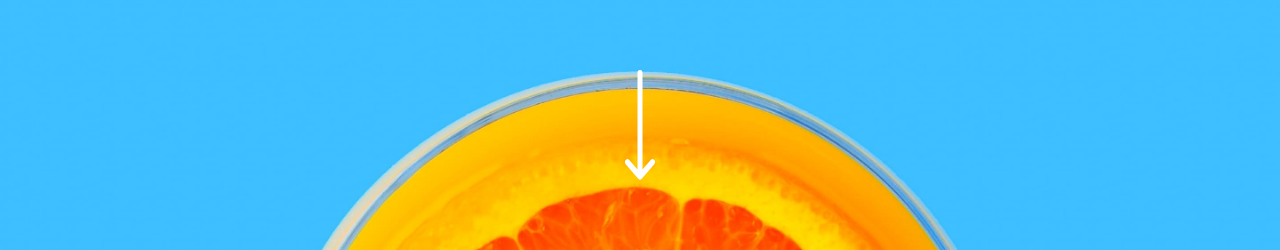
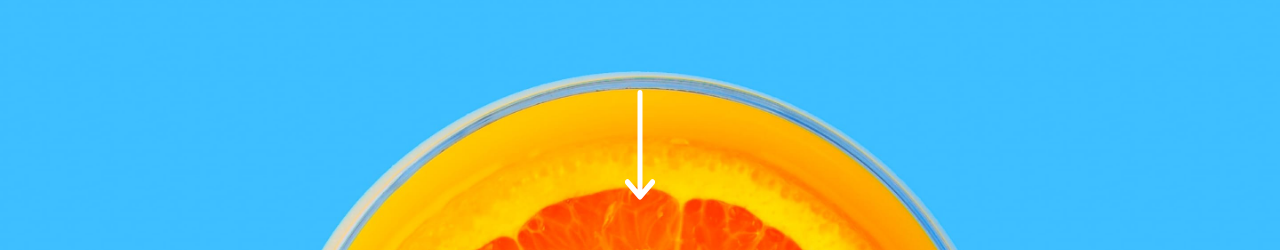
Before and after one commit to bipurna/sunnyside-agency-langing-page, a React (Create React App) app: page / in a window 1280 px wide. Shown: the part 295-545 px from the top of the page. Built offline with nearby package versions, Linux system fonts and the light colour scheme.

Commit message:
adjustment

```diff
--- a/src/components/Main/Main.css
+++ b/src/components/Main/Main.css
@@ -161,7 +161,7 @@
         word-spacing: 5px;
     }
     .arrow{
-        margin-top:70px;
+        margin-top:90px;
     }
     .section-wrapper{
         display: grid;
```
